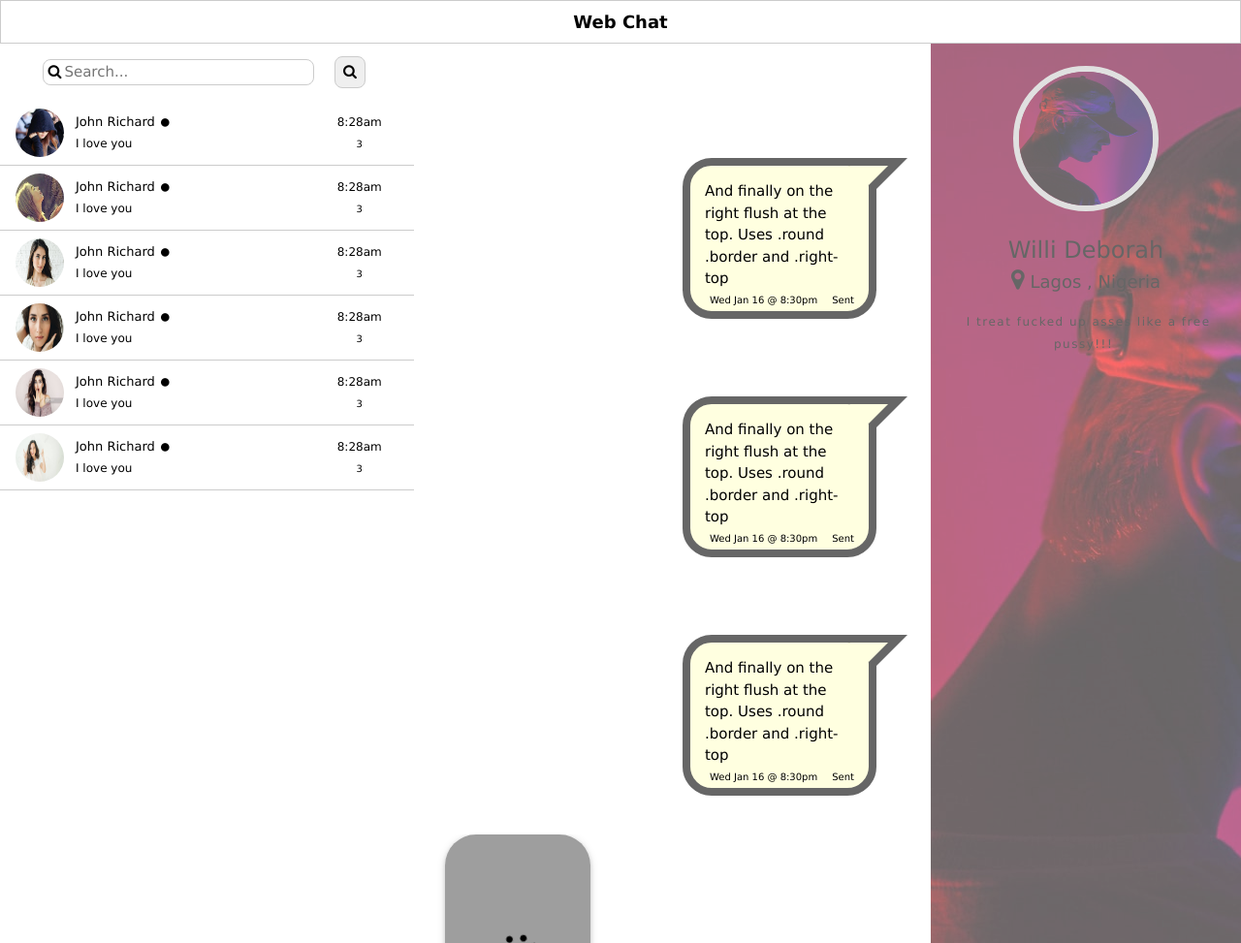
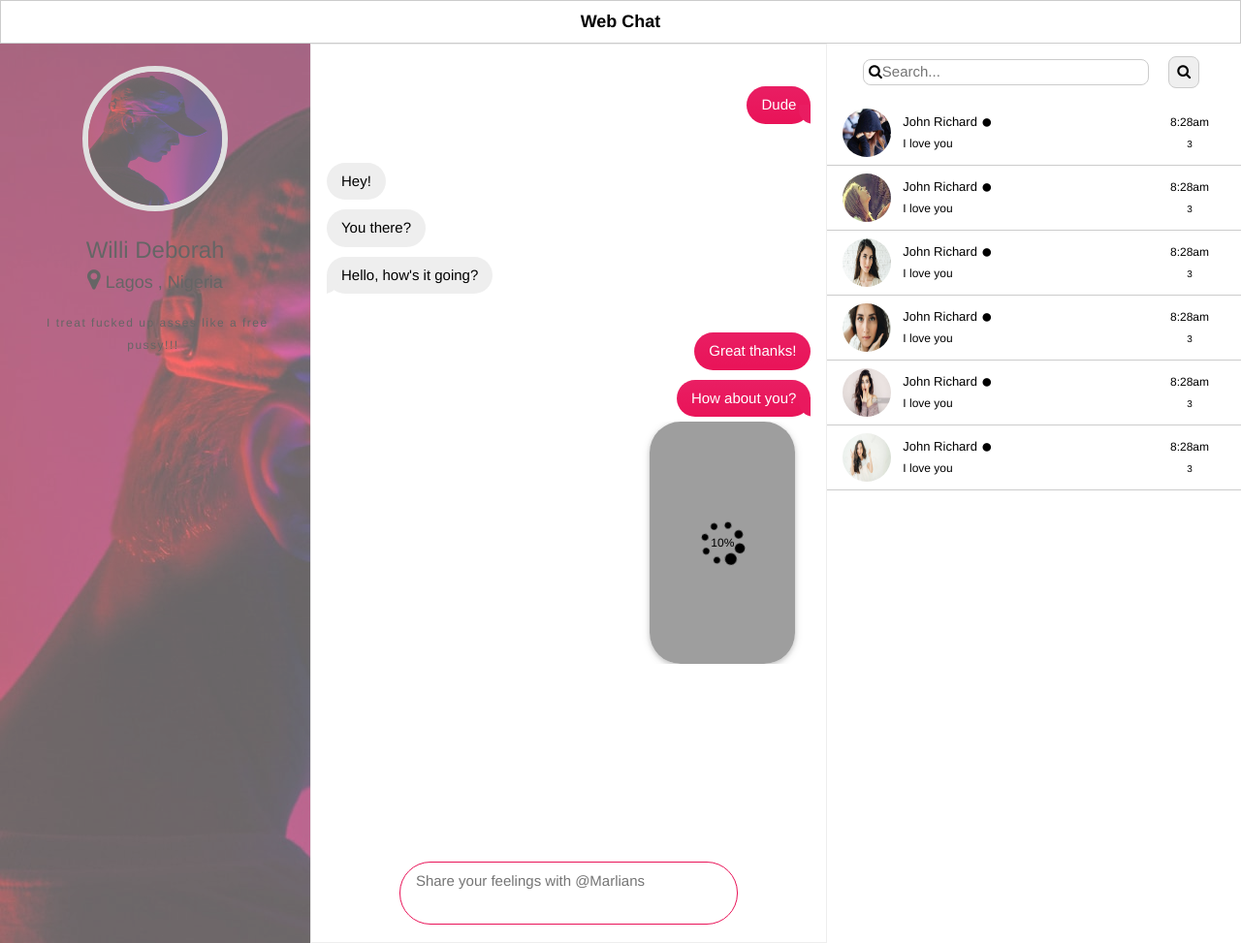
Before and after one commit to Niyiojeyinka/one-page-desktop-chat, a PHP site: page / in a window 1280 px wide. Shown: the whole page at 97% size. Run offline with PHP 8.4, Linux system fonts and the light colour scheme; grey boxes are pictures that could not be loaded.

Commit message:
designed chat section and move friendlist to right

```diff
--- a/chat.php
+++ b/chat.php
@@ -1,97 +1,61 @@
-<div class="w3-padding" style="height: 100vh;overflow-y: auto; ">
+<!--<div class="w3-container" style="height: 100vh;overflow-y: scroll;" id="cover">-->
 
+      <div class="inner">
+        <div class="element">
 
 <!--MAIN PAGE CONTENT STARTS HERE-->
-	<div style="margin-top:70px; margin-bottom: 80px;">
-		<div style="overflow-y: auto;">
 
-<div class="w3-right talk-bubble tri-right round border right-top">
-  <div class="talktext">
-    <p>And finally on the right flush at the top. Uses .round .border and .right-top
-
-    </p>
-    				<span class="w3-tiny w3-left"style="margin-left: 5px;">Wed Jan 16 @ 8:30pm</span>
-<span class="w3-tiny w3-right">Sent</span>
-
+  <div class="mine messages">
+    <div class="message last">
+      Dude
+     </div>
   </div>
-
-</div>
+  <div class="yours messages">
+    <div class="message">
+      Hey!
+    </div>
+    <div class="message">
+      You there?
+    </div>
+    <div class="message last">
+      Hello, how's it going?
+    </div>
+  </div>
+  <div class="mine messages">
+    <div class="message">
+      Great thanks!
+    </div>
+    <div class="message last">
+      How about you?
+     </div>
+  </div>
 
 
 
-<div class="w3-right talk-bubble tri-right round border right-top">
-  <div class="talktext">
-    <p>And finally on the right flush at the top. Uses .round .border and .right-top
-
-    </p>
-    				<span class="w3-tiny w3-left"style="margin-left: 5px;">Wed Jan 16 @ 8:30pm</span>
-<span class="w3-tiny w3-right">Sent</span>
-
-  </div>
-
-</div>
+	<!--MAIN PAGE CONTENT ENDS HERE-->
 
 
-
-<div class="w3-right talk-bubble tri-right round border right-top">
-  <div class="talktext">
-    <p>And finally on the right flush at the top. Uses .round .border and .right-top
-
-    </p>
-    				<span class="w3-tiny w3-left"style="margin-left: 5px;">Wed Jan 16 @ 8:30pm</span>
-<span class="w3-tiny w3-right">Sent</span>
-
-  </div>
-
-</div>
-
-
-
- <div class='w3-panel partnerm w3-bar' style='margin:0;'>
+	<div class='w3-panel w3-right w3-bar' style='margin:0;'>
 	   <div class='w3-bar-item w3-animate-zoom w3-display-container'style='width:150px;height:250px;padding:0;'>
-		<img src='chatplaceholder1.jpg' class='w3-round-xxlarge w3-card w3-image w3-block w3-ripple'style='width:100%;height:100%;'>
+		<img src='chatplaceholder1.jpg' class='w3-round-xxlarge w3-card w3-image w3-ripple'style='width:100%;height:100%;'>
 		<div class='w3-display-middle w3-text-white w3-center w3-display-container'style='width:50px;'>
 		<i class='fa fa-spinner w3-xxxlarge w3-spin w3-text-pink'></i>
 		<span class='w3-display-middle w3-small'>10%</span>
 	    </div>
 	    </div>
 
-	    <div class='w3-bar-item'style='width:100%;padding:0;margin:0;'>
-	    <p class='w3-tiny w3-text-pink w3-left'style='margin-top:9px;margin-right: 10px;'>Mon Jan 15 2019 @ 2:30pm</p>
-		<p class='w3-tiny w3-text-pink'style='margin-top:0px;margin-left:25px;'>Seen</p>
-	    </div>
-		</div>
+
+
 
 	</div>
-	<!--MAIN PAGE CONTENT ENDS HERE-->
 
 
 
 
-
-
-
-
-
-
-
-
-
-
-
-
-
-
-
-
-
-
-
-
-
+<!--</div>-->
+</div>
 
 </div>
-
-
-
-</div>
+<form>
+	<textarea  class=" w3-bar-item  w3-round-xxlarge w3-padding w3-light-grey"placeholder="Share your feelings with @Marlians"style="width:70%;word-wrap:break-word;resize: none;padding:5px;height:65px;border:1px groove rgb(233,19,88);outline:none;margin-bottom:4px;margin-top:5px;overflow:hidden;"></textarea>
+</form>
--- a/chatStyle.php
+++ b/chatStyle.php
@@ -1,261 +1,128 @@
 <style type="text/css">
-		/* General CSS Setup */
-/*body{
-  background-color: lightblue;
-  font-family: "Ubuntu-Italic", "Lucida Sans", helvetica, sans;
-}*/
-
-/* container */
-.container {
-  padding: 5% 5%;
+body {
+  font-family: helvetica;
+  //display: flex ;
+  flex-direction: column;
+  align-items: center;
 }
 
-/* CSS talk bubble */
-.talk-bubble {
-	margin: 40px;
-  display: inline-block;
-  position: relative;
-	width: 200px;
-	height: auto;
-	background-color: lightyellow;
-}
-.border{
-  border: 8px solid #666;
-}
-.round{
-  border-radius: 30px;
-	-webkit-border-radius: 30px;
-	-moz-border-radius: 30px;
-
+.chat {
+  width: 100%;
+  border: solid 1px #EEE;
+  display: flex;
+  flex-direction: column;
+  padding: 10px;
 }
 
-/* Right triangle placed top left flush. */
-.tri-right.border.left-top:before {
-	content: ' ';
-	position: absolute;
-	width: 0;
-	height: 0;
-  left: -40px;
-	right: auto;
-  top: -8px;
-	bottom: auto;
-	border: 32px solid;
-	border-color: #666 transparent transparent transparent;
-}
-.tri-right.left-top:after{
-	content: ' ';
-	position: absolute;
-	width: 0;
-	height: 0;
-  left: -20px;
-	right: auto;
-  top: 0px;
-	bottom: auto;
-	border: 22px solid;
-	border-color: lightyellow transparent transparent transparent;
+.messages {
+  margin-top: 30px;
+  display: flex;
+  flex-direction: column;
 }
 
-/* Right triangle, left side slightly down */
-.tri-right.border.left-in:before {
-	content: ' ';
-	position: absolute;
-	width: 0;
-	height: 0;
-  left: -40px;
-	right: auto;
-  top: 30px;
-	bottom: auto;
-	border: 20px solid;
-	border-color: #666 #666 transparent transparent;
-}
-.tri-right.left-in:after{
-	content: ' ';
-	position: absolute;
-	width: 0;
-	height: 0;
-  left: -20px;
-	right: auto;
-  top: 38px;
-	bottom: auto;
-	border: 12px solid;
-	border-color: lightyellow lightyellow transparent transparent;
+.message {
+  border-radius: 20px;
+  padding: 8px 15px;
+  margin-top: 5px;
+  margin-bottom: 5px;
+  display: inline-block;
 }
 
-/*Right triangle, placed bottom left side slightly in*/
-.tri-right.border.btm-left:before {
-	content: ' ';
-	position: absolute;
-	width: 0;
-	height: 0;
-	left: -8px;
-  right: auto;
-  top: auto;
-	bottom: -40px;
-	border: 32px solid;
-	border-color: transparent transparent transparent #666;
-}
-.tri-right.btm-left:after{
-	content: ' ';
-	position: absolute;
-	width: 0;
-	height: 0;
-	left: 0px;
-  right: auto;
-  top: auto;
-	bottom: -20px;
-	border: 22px solid;
-	border-color: transparent transparent transparent lightyellow;
+.yours {
+  align-items: flex-start;
 }
 
-/*Right triangle, placed bottom left side slightly in*/
-.tri-right.border.btm-left-in:before {
-	content: ' ';
-	position: absolute;
-	width: 0;
-	height: 0;
-	left: 30px;
-  right: auto;
-  top: auto;
-	bottom: -40px;
-	border: 20px solid;
-	border-color: #666 transparent transparent #666;
-}
-.tri-right.btm-left-in:after{
-	content: ' ';
-	position: absolute;
-	width: 0;
-	height: 0;
-	left: 38px;
-  right: auto;
-  top: auto;
-	bottom: -20px;
-	border: 12px solid;
-	border-color: lightyellow transparent transparent lightyellow;
+.yours .message {
+  margin-right: 25%;
+  background-color: #eee;
+  position: relative;
 }
 
-/*Right triangle, placed bottom right side slightly in*/
-.tri-right.border.btm-right-in:before {
-	content: ' ';
-	position: absolute;
-	width: 0;
-	height: 0;
-  left: auto;
-	right: 30px;
-	bottom: -40px;
-	border: 20px solid;
-	border-color: #666 #666 transparent transparent;
+.yours .message.last:before {
+  content: "";
+  position: absolute;
+  z-index: 0;
+  bottom: 0;
+  left: -7px;
+  height: 20px;
+  width: 20px;
+  background: #eee;
+  border-bottom-right-radius: 15px;
 }
-.tri-right.btm-right-in:after{
-	content: ' ';
-	position: absolute;
-	width: 0;
-	height: 0;
-  left: auto;
-	right: 38px;
-	bottom: -20px;
-	border: 12px solid;
-	border-color: lightyellow lightyellow transparent transparent;
-}
-/*
-	left: -8px;
-  right: auto;
-  top: auto;
-	bottom: -40px;
-	border: 32px solid;
-	border-color: transparent transparent transparent #666;
-	left: 0px;
-  right: auto;
-  top: auto;
-	bottom: -20px;
-	border: 22px solid;
-	border-color: transparent transparent transparent lightyellow;
-
-/*Right triangle, placed bottom right side slightly in*/
-.tri-right.border.btm-right:before {
-	content: ' ';
-	position: absolute;
-	width: 0;
-	height: 0;
-  left: auto;
-	right: -8px;
-	bottom: -40px;
-	border: 20px solid;
-	border-color: #666 #666 transparent transparent;
-}
-.tri-right.btm-right:after{
-	content: ' ';
-	position: absolute;
-	width: 0;
-	height: 0;
-  left: auto;
-	right: 0px;
-	bottom: -20px;
-	border: 12px solid;
-	border-color: lightyellow lightyellow transparent transparent;
+.yours .message.last:after {
+  content: "";
+  position: absolute;
+  z-index: 1;
+  bottom: 0;
+  left: -10px;
+  width: 10px;
+  height: 20px;
+  background: white;
+  border-bottom-right-radius: 10px;
 }
 
-/* Right triangle, right side slightly down*/
-.tri-right.border.right-in:before {
-	content: ' ';
-	position: absolute;
-	width: 0;
-	height: 0;
-  left: auto;
-	right: -40px;
-  top: 30px;
-	bottom: auto;
-	border: 20px solid;
-	border-color: #666 transparent transparent #666;
-}
-.tri-right.right-in:after{
-	content: ' ';
-	position: absolute;
-	width: 0;
-	height: 0;
-  left: auto;
-	right: -20px;
-  top: 38px;
-	bottom: auto;
-	border: 12px solid;
-	border-color: lightyellow transparent transparent lightyellow;
+.mine {
+  align-items: flex-end;
 }
 
-/* Right triangle placed top right flush. */
-.tri-right.border.right-top:before {
-	content: ' ';
-	position: absolute;
-	width: 0;
-	height: 0;
-  left: auto;
-	right: -40px;
-  top: -8px;
-	bottom: auto;
-	border: 32px solid;
-	border-color: #666 transparent transparent transparent;
-}
-.tri-right.right-top:after{
-	content: ' ';
-	position: absolute;
-	width: 0;
-	height: 0;
-  left: auto;
-	right: -20px;
-  top: 0px;
-	bottom: auto;
-	border: 20px solid;
-	border-color: lightyellow transparent transparent transparent;
+.mine .message {
+  color: white;
+  margin-left: 25%;
+  background: linear-gradient(to bottom, #e91e63 0%, #E91358 100%);
+  background-attachment: fixed;
+  position: relative;
 }
 
-/* talk bubble contents */
-.talktext{
-  padding: 1em;
-	text-align: left;
-  line-height: 1.5em;
-}
-.talktext p{
-  /* remove webkit p margins */
-  -webkit-margin-before: 0em;
-  -webkit-margin-after: 0em;
+.mine .message.last:before {
+  content: "";
+  position: absolute;
+  z-index: 0;
+  bottom: 0;
+  right: -8px;
+  height: 20px;
+  width: 20px;
+  background: linear-gradient(to bottom, #e91e63 0%, #E91358 100%);
+  background-attachment: fixed;
+  border-bottom-left-radius: 15px;
 }
 
-	</style>
+.mine .message.last:after {
+  content: "";
+  position: absolute;
+  z-index: 1;
+  bottom: 0;
+  right: -10px;
+  width: 10px;
+  height: 20px;
+  background: white;
+  border-bottom-left-radius: 10px;
+}
+
+/*
+#cover::-webkit-scrollbar {
+	width:0px;
+ }//work but notcompatible with most browser but on chrome and other webkit app
+	*/
+
+  .element, .outer {
+     width: 100%;
+     height: 100vh;}
+
+      .outer {
+      position: relative;
+      overflow: hidden;}
+
+      .inner {
+     // position: absolute;
+      left: 0;
+      overflow-x: hidden;
+      overflow-y: scroll;
+      }
+      .inner::-webkit-scrollbar {
+      display: none;}
+
+      .inner {
+      -ms-overflow-style: none;
+      overflow: -moz-scrollbars-none; }
+
+</style>
--- a/index.php
+++ b/index.php
@@ -53,6 +53,19 @@ require("nav.php");
 
 <div class="w3-row">
 
+<div class="w3-col m3 s3 l3">
+	<?php
+require "chat_profile.php";
+
+?>
+</div>
+
+<div class="w3-container w3-padding w3-center chat outer w3-col s5 m5 l5">
+	<?php
+require "chat.php";
+
+?>
+</div>
 
 <div class="w3-col s4 m4 l4">
 	<?php
@@ -60,19 +73,6 @@ require "chat_friend_list.php";
 
 ?>
 </div>
-<div class="w3-col s5 m5 l5">
-	<?php
-require "chat.php";
-
-?>
-</div>
-<div class="w3-col m3 s3 l3">
-	<?php
-require "chat_profile.php";
-
-?>
-</div>
-
 
 </div>
 
```
Also changed, not shown: noscroll.html (added, +39 -0 lines).
